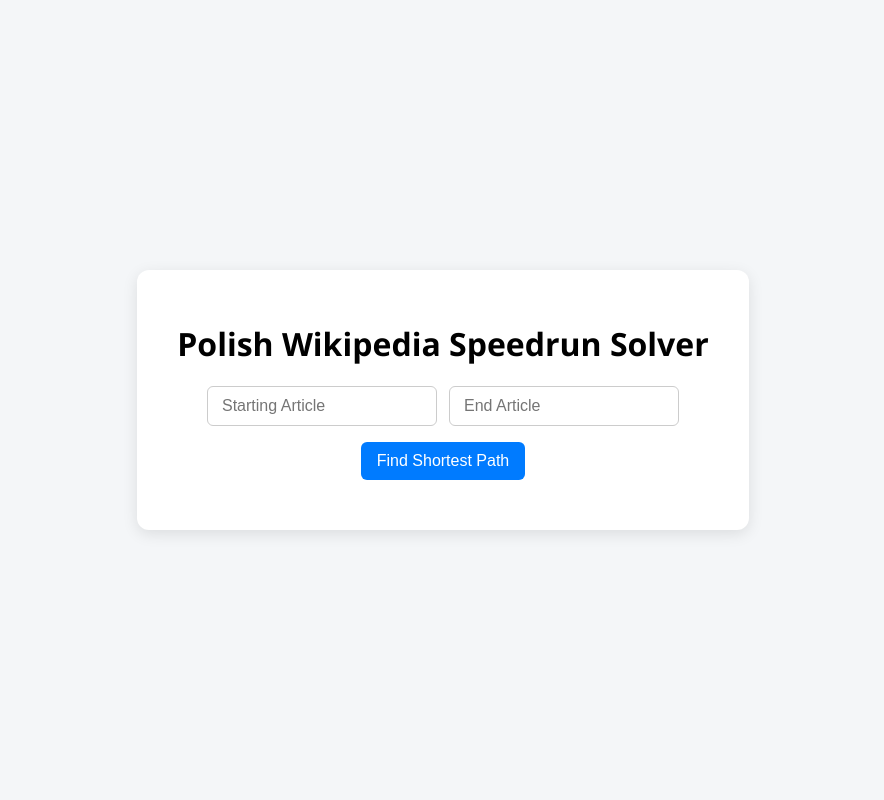
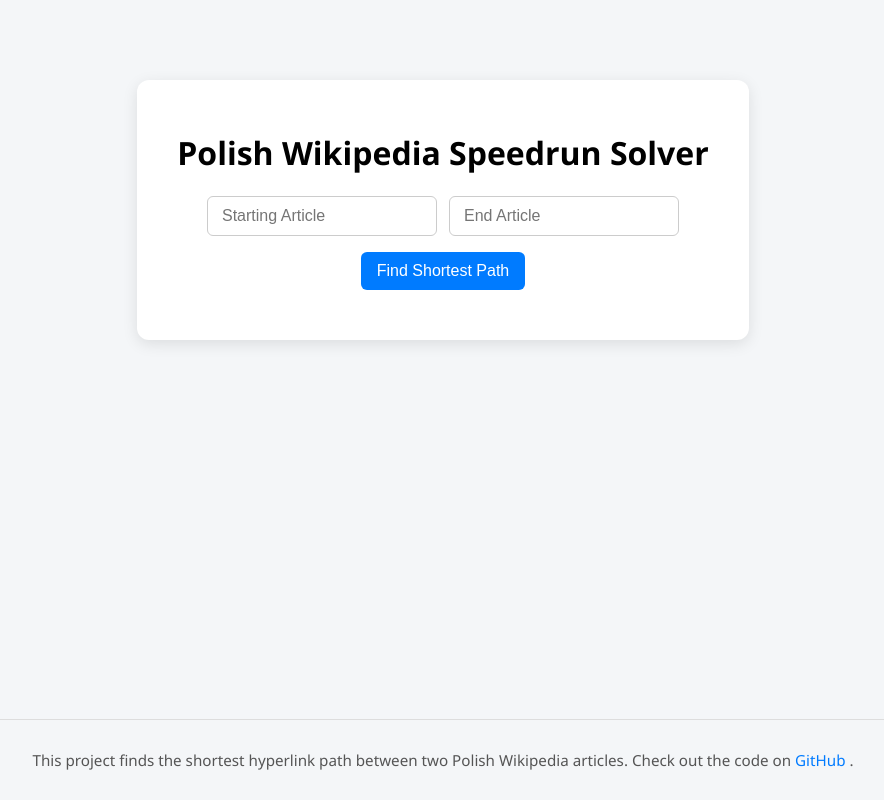
Before and after one commit to radekgersz/PL-wikipedia-solver, a Flask app: page / in a window 1280 px wide. Shown: the whole page, without its empty margins (197-1081 px from the left). Run offline with Flask 3, Linux system fonts and the light colour scheme.

Commit message:
imporving look of the website

```diff
--- a/src/DatabaseHandler.py
+++ b/src/DatabaseHandler.py
@@ -121,12 +121,12 @@
         return [id_to_title.get(i, f"[missing:{i}]") for i in id_list]
 
     def getTitlesStartingWith(self, prefix, limit=10):
-        """Return up to `limit` page titles starting with the given prefix."""
+        """Return up to `limit` page titles starting with the given prefix, sorted by length (case-insensitive)."""
         query = text("""
             SELECT title
             FROM pages
-            WHERE title LIKE :prefix
-            ORDER BY title
+            WHERE title LIKE :prefix COLLATE NOCASE
+            ORDER BY LENGTH(title) ASC, title ASC
             LIMIT :limit
         """)
         with self.engine.connect() as conn:
--- a/src/app.py
+++ b/src/app.py
@@ -1,3 +1,5 @@
+from pyexpat.errors import messages
+
 from flask import Flask, render_template, request, jsonify
 from DatabaseHandler import DatabaseHandler
 import dotenv
@@ -22,10 +24,12 @@
 @app.route('/find', methods=['POST'])
 def find():
     data = request.get_json()
-    start = data.get('start','chuj')
-    end = data.get('end','chuj')
+    start = data.get('start','null')
+    end = data.get('end','null')
     pathWithIds = databaseHandler.findShortestPath(start,end)
+    if not pathWithIds:
+        return jsonify(message="No path between the two articles was found!")
     pathWithNames = databaseHandler.convertIDsToNames(pathWithIds)
-    return jsonify(message=f"{pathWithNames}!")
+    return jsonify(message="Path found.", path=pathWithNames)
 if __name__ == '__main__':
     app.run(debug=True)
--- a/src/static/script.js
+++ b/src/static/script.js
@@ -17,7 +17,7 @@
         suggestionBox.innerHTML = '';
         suggestionBox.classList.remove('active'); // 🔹 hide initially
 
-        if (query.length < 2) return;
+        if (query.length < 1) return;
 
         const suggestions = await fetchSuggestions(query);
         if (suggestions.length === 0) return; // nothing to show
@@ -50,7 +50,6 @@
 
 
 // --- Your existing path-finding function ---
-
 async function findShortestPath() {
     const start = document.getElementById('start').value;
     const end = document.getElementById('end').value;
@@ -62,5 +61,33 @@
     });
 
     const data = await res.json();
-    document.getElementById('result').textContent = data.message;
+    const resultEl = document.getElementById('result');
+    resultEl.innerHTML = ''; // clear previous result
+
+    if (!data.path || data.path.length === 0) {
+        resultEl.textContent = data.message;
+        return;
+    }
+
+    // Create clickable links with arrows
+    data.path.forEach((title, i) => {
+        const link = document.createElement('a');
+        link.href = `https://pl.wikipedia.org/wiki/${encodeURIComponent(title)}`;
+        link.textContent = title;
+        link.target = '_blank';
+        link.rel = 'noopener noreferrer';
+        link.style.color = '#007BFF';
+        link.style.textDecoration = 'none';
+
+        link.addEventListener('mouseover', () => link.style.textDecoration = 'underline');
+        link.addEventListener('mouseout', () => link.style.textDecoration = 'none');
+
+        resultEl.appendChild(link);
+
+        if (i < data.path.length - 1) {
+            const arrow = document.createElement('span');
+            arrow.textContent = '  --->  ';
+            resultEl.appendChild(arrow);
+        }
+    });
 }
--- a/src/static/style.css
+++ b/src/static/style.css
@@ -1,12 +1,15 @@
+html, body {
+    height: 100%;
+    margin: 0;
+}
+
 body {
-    font-family: 'Segoe UI', Tahoma, sans-serif;
-    background-color: #f4f6f8;
     display: flex;
     flex-direction: column;
+    justify-content: space-between; /* pushes footer to the bottom */
     align-items: center;
-    justify-content: center;
-    min-height: 100vh;
-    margin: 0;
+    background-color: #f4f6f8;
+    font-family: 'Segoe UI', Tahoma, sans-serif;
 }
 
 .container {
@@ -15,6 +18,28 @@
     border-radius: 12px;
     box-shadow: 0 4px 15px rgba(0,0,0,0.1);
     text-align: center;
+    margin-top: 80px;
+}
+
+footer {
+    width: 100%;
+    text-align: center;
+    padding: 15px 0;
+    background-color: #f4f6f8;
+    color: #555;
+    font-size: 0.95rem;
+    border-top: 1px solid #ddd;
+    margin-top: auto; /* ensures it's pinned at bottom */
+}
+
+footer a {
+    color: #007BFF;
+    text-decoration: none;
+    font-weight: 500;
+}
+
+footer a:hover {
+    text-decoration: underline;
 }
 
 .inputs {
--- a/src/templates/index.html
+++ b/src/templates/index.html
@@ -21,6 +21,15 @@
 
         <p id="result"></p>
     </div>
+    <footer>
+    <p>
+        This project finds the shortest hyperlink path between two Polish Wikipedia articles.
+        Check out the code on
+        <a href="https://github.com/radekgersz/PL-wikipedia-solver" target="_blank" rel="noopener noreferrer">
+            GitHub
+        </a>.
+    </p>
+    </footer>
 
     <script src="{{ url_for('static', filename='script.js') }}"></script>
 </body>
```
